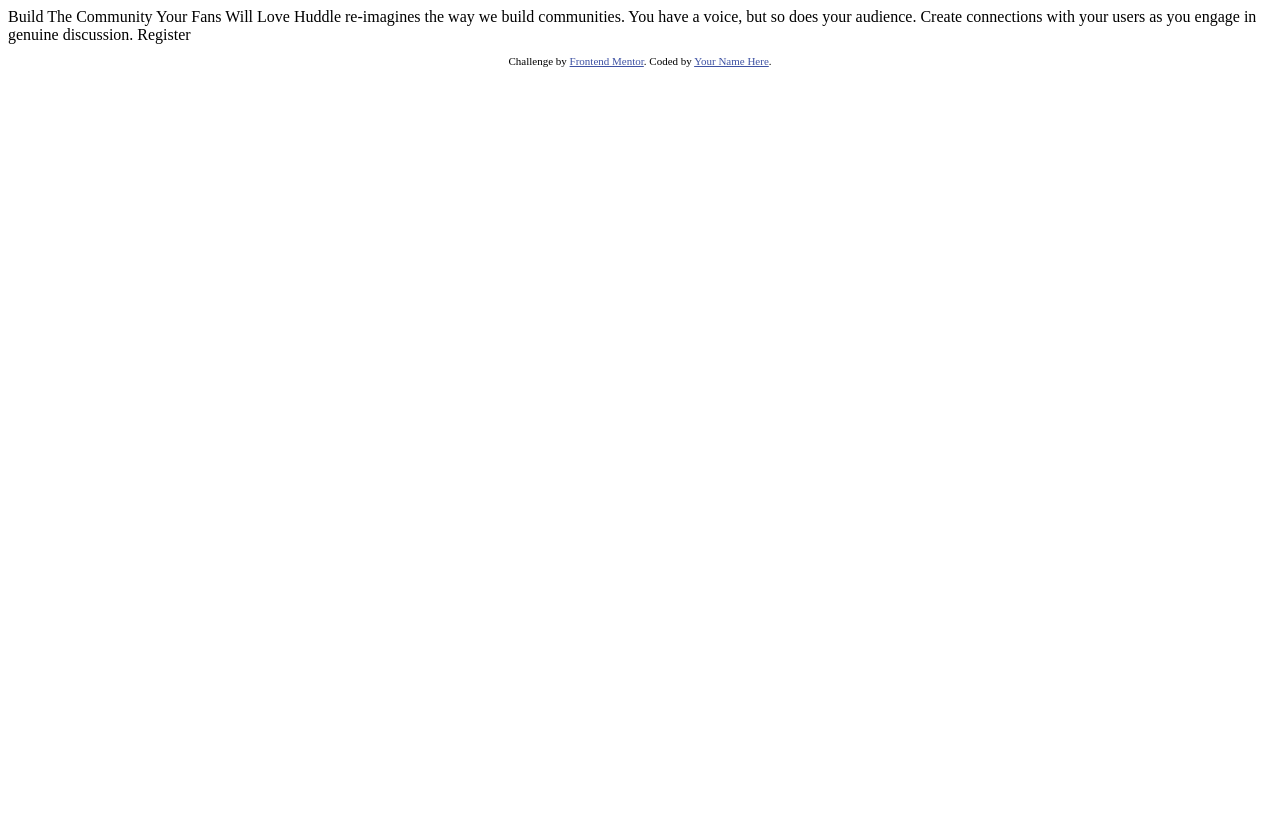
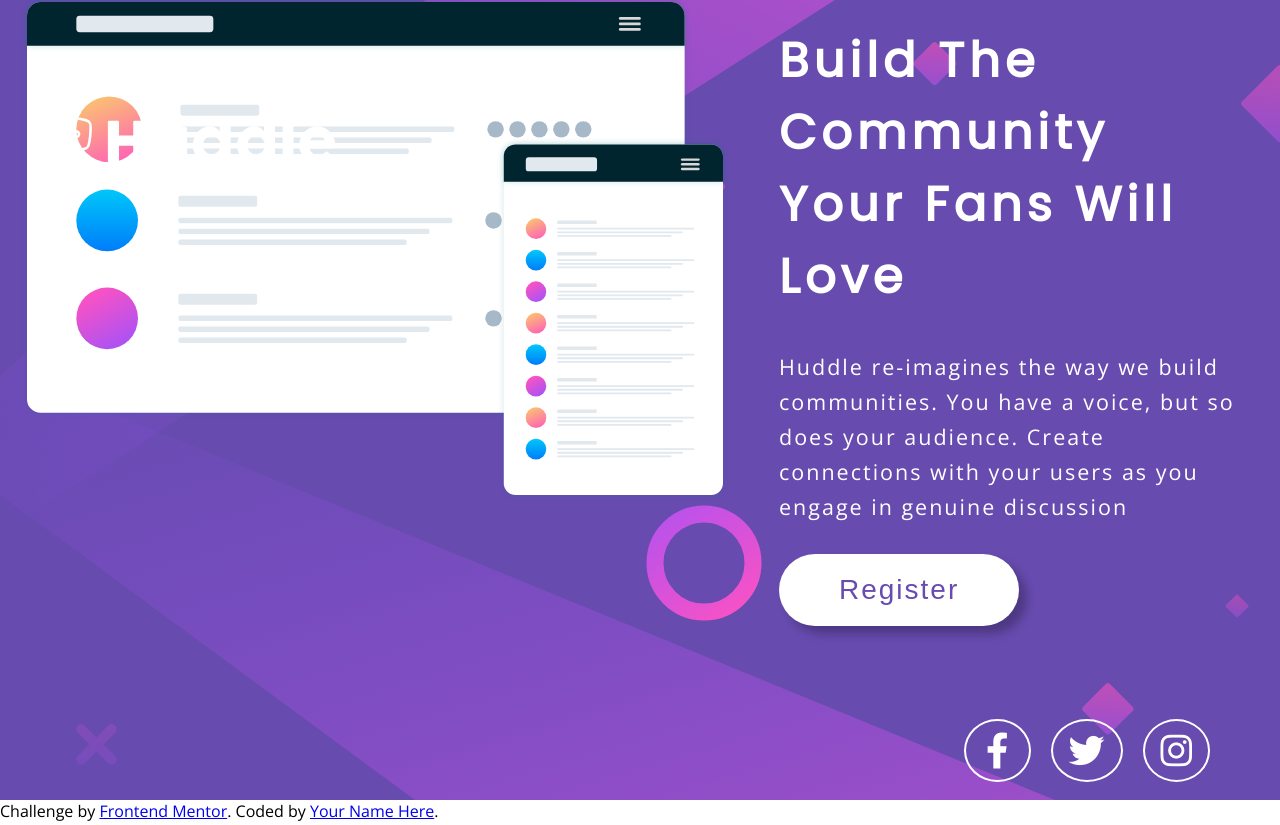
Before and after one commit to chocoboMate/mt-landingPageOne, a plain HTML site: page index.html in a window 1280 px wide. Before the commit the page ends 800 px from the top, so only its background shows below. Drawn offline with nearby package versions, Linux system fonts and the light colour scheme.

Commit message:
update html and css

```diff
--- a/index.html
+++ b/index.html
@@ -1,32 +1,86 @@
 <!DOCTYPE html>
 <html lang="en">
   <head>
-  <meta charset="UTF-8">
-  <meta name="viewport" content="width=device-width, initial-scale=1.0"> <!-- displays site properly based on user's device -->
+    <meta charset="UTF-8" />
+    <meta name="viewport" content="width=device-width, initial-scale=1.0" />
+    <!-- displays site properly based on user's device -->
 
-  <link rel="icon" type="image/png" sizes="32x32" href="./images/favicon-32x32.png">
+    <link
+      rel="icon"
+      type="image/png"
+      sizes="32x32"
+      href="./images/favicon-32x32.png"
+    />
 
-  <title>Frontend Mentor | Huddle landing page with single introductory section</title>
+    <title>
+      Frontend Mentor | Huddle landing page with single introductory section
+    </title>
 
-  <!-- Feel free to remove these styles or customise in your own stylesheet 👍 -->
-  <style>
-    .attribution { font-size: 11px; text-align: center; }
-    .attribution a { color: hsl(228, 45%, 44%); }
-  </style>
+    <link rel="preconnect" href="https://fonts.googleapis.com" />
+    <link rel="preconnect" href="https://fonts.gstatic.com" crossorigin />
+    <link
+      href="https://fonts.googleapis.com/css2?family=Open+Sans&family=Poppins:ital,wght@0,400;1,600&display=swap"
+      rel="stylesheet"
+    />
+
+    <link
+      rel="stylesheet"
+      href="https://cdnjs.cloudflare.com/ajax/libs/font-awesome/6.0.0/css/all.min.css"
+    />
+
+    <link rel="stylesheet" href="style.css" />
   </head>
   <body>
+    <div class="container">
+      <header class="header">
+        <img class="website-img" src="./images/logo.svg" alt="huddle logo" />
+      </header>
 
-  Build The Community Your Fans Will Love
+      <main class="main">
+        <section class="illustration-sec">
+          <img src="./images/illustration-mockups.svg" alt="illustration" />
+        </section>
 
-  Huddle re-imagines the way we build communities. You have a voice, but so does your audience.
-  Create connections with your users as you engage in genuine discussion.
+        <section class="text-content-sec">
+          <h1>Build The Community Your Fans Will Love</h1>
 
-  Register
+          <p class="desc">
+            Huddle re-imagines the way we build communities. You have a voice,
+            but so does your audience. Create connections with your users as you
+            engage in genuine discussion
+          </p>
+
+          <button class="register">Register</button>
+        </section>
+      </main>
+
+      <article class="social-media">
+        <div>
+          <a href="#" class="icon icon-fb">
+            <i class="fa-brands fa-facebook-f"></i>
+          </a>
+        </div>
+
+        <div>
+          <a href="#" class="icon icon-twitter">
+            <i class="fa-brands fa-twitter"></i>
+          </a>
+        </div>
+
+        <div>
+          <a href="#" class="icon icon-instagram">
+            <i class="fa-brands fa-instagram"></i>
+          </a>
+        </div>
+      </article>
+    </div>
 
     <footer>
       <p class="attribution">
-      Challenge by <a href="https://www.frontendmentor.io?ref=challenge" target="_blank">Frontend Mentor</a>.
-      Coded by <a href="#">Your Name Here</a>.
+        Challenge by
+        <a href="https://www.frontendmentor.io?ref=challenge" target="_blank"
+          >Frontend Mentor</a
+        >. Coded by <a href="#">Your Name Here</a>.
       </p>
     </footer>
   </body>
--- /dev/null
+++ b/style.css
@@ -0,0 +1,132 @@
+* {
+  margin: 0;
+  box-sizing: border-box;
+}
+
+body {
+  font-family: 'Open Sans', sans-serif;
+  height: 100vh;
+}
+
+.container {
+  height: 100%;
+  /* border: solid 2px red; */
+
+  background-color: hsl(257, 40%, 49%);
+  background-image: url(./images/bg-desktop.svg);
+
+  display: flex;
+  flex-direction: column;
+  justify-content: center;
+  align-items: flex-end;
+
+  position: relative;
+}
+
+.header {
+  position: absolute;
+  top: 100px;
+  left: 20px;
+}
+.website-img {
+  height: 80px;
+}
+
+.main {
+  width: 100%;
+  /* border: solid 2px black; */
+  display: flex;
+}
+.illustration-sec {
+  /* border: solid 2px blue; */
+  padding: 20px 20px;
+}
+.illustration-sec img {
+}
+
+.text-content-sec {
+  /* border: solid 2px blue; */
+  padding: 50px 30px;
+}
+
+.text-content-sec h1 {
+  font-family: 'Poppins', sans-serif;
+  font-weight: 600;
+  font-size: 48px;
+  letter-spacing: 5px;
+  color: white;
+
+  margin-bottom: 36px;
+}
+
+.desc {
+  font-weight: 400;
+  letter-spacing: 2px;
+  font-size: 21.5px;
+  color: white;
+  line-height: 35px;
+
+  margin-bottom: 30px;
+}
+
+.register {
+  font-size: 28px;
+  letter-spacing: 2px;
+  vertical-align: center;
+  background-color: white;
+  color: hsl(257, 40%, 49%);
+
+  padding: 20px 60px;
+  border-radius: 50px;
+  border: none;
+  box-shadow: 8px 8px 10px rgba(0, 0, 0, 0.25);
+
+  cursor: pointer;
+  transition: all 0.15s;
+}
+
+.register:hover {
+  transform: scale(1.05);
+}
+.register:active {
+  transform: scale(1);
+  background-color: hsl(300, 69%, 71%);
+  color: white;
+}
+
+.social-media {
+  margin-right: 20px;
+  /* border: solid 2px green; */
+  padding: 50px 50px;
+
+  display: flex;
+  gap: 20px;
+}
+.icon {
+  transition: all 0.15s;
+}
+
+.icon-fb {
+  font-size: 36px;
+  border: solid 2px white;
+  color: white;
+  padding: 5px 20px;
+  border-radius: 50%;
+}
+.icon-twitter,
+.icon-instagram {
+  font-size: 36px;
+  border: solid 2px white;
+  color: white;
+  padding: 5px 16px;
+  border-radius: 50%;
+}
+
+.icon:hover {
+  box-shadow: 10px 10px 10px rgba(0, 0, 0, 0.15);
+}
+
+.icon:active {
+  color: hsl(300, 69%, 71%);
+  border-color: hsl(300, 69%, 71%);
+}
```
Lines whose indentation alone changed are shown as unchanged.
